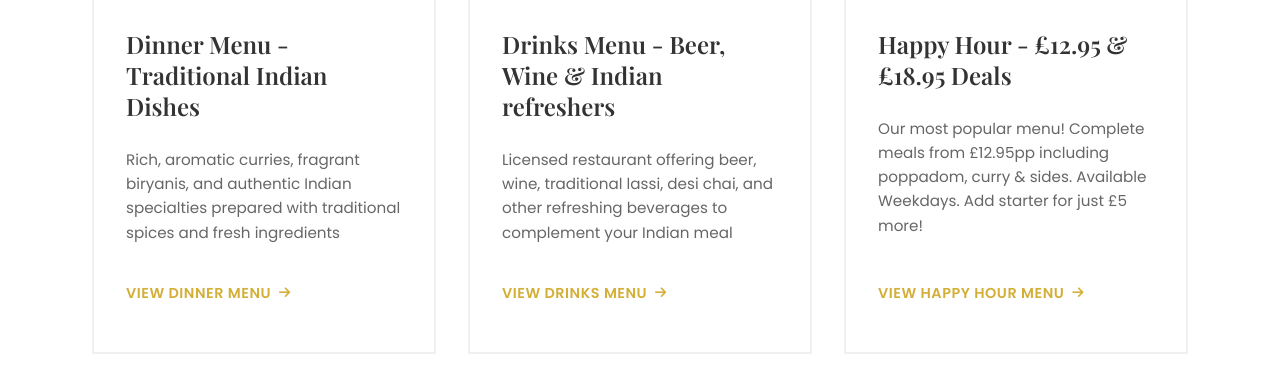
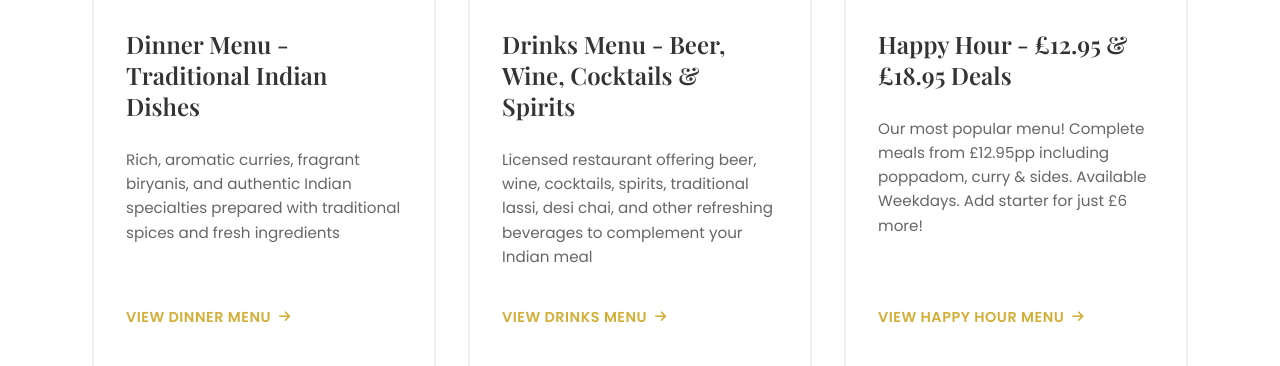
Before and after one commit to madhuranakate/sanskrit-restaurant, a plain HTML site: page index.html in a window 1280 px wide. Shown: the part 1483-1849 px from the top of the page. Drawn offline with nearby package versions, Linux system fonts and the light colour scheme.

Commit message:
chore: updated happy hour and drinks content

```diff
--- a/index.html
+++ b/index.html
@@ -263,12 +263,12 @@
 
                 <div class="menu-card" onclick="window.location.href='menus.html#drinks'">
                     <div class="menu-card-image">
-                        <img src="assets/cobra-beer.JPG" alt="Alcoholic Drinks Newcastle - Beer, Wine & Indian Beverages - Licensed Restaurant">
+                        <img src="assets/cobra-beer.JPG" alt="Alcoholic Drinks Newcastle - Beer, Wine, Cocktails, Spirits - Licensed Restaurant">
                         <div class="menu-card-overlay"></div>
                     </div>
                     <div class="menu-card-content">
-                        <h2>Drinks Menu - Beer, Wine & Indian refreshers</h2><br>
-                        <p>Licensed restaurant offering beer, wine, traditional lassi, desi chai, and other refreshing beverages to complement your Indian meal</p>
+                        <h2>Drinks Menu - Beer, Wine, Cocktails & Spirits</h2><br>
+                        <p>Licensed restaurant offering beer, wine, cocktails, spirits, traditional lassi, desi chai, and other refreshing beverages to complement your Indian meal</p>
                         <div class="menu-card-action">
                             <a href="menus.html#drinks" class="menu-card-link">
                                 View Drinks Menu <i class="fas fa-arrow-right"></i>
@@ -284,7 +284,7 @@
                     </div>
                     <div class="menu-card-content">
                         <h2>Happy Hour - £12.95 & £18.95 Deals</h2><br>
-                        <p>Our most popular menu! Complete meals from £12.95pp including poppadom, curry & sides. Available Weekdays. Add starter for just £5 more!</p>
+                        <p>Our most popular menu! Complete meals from £12.95pp including poppadom, curry & sides. Available Weekdays. Add starter for just £6 more!</p>
                         <div class="menu-card-action">
                             <a href="menus.html#happy-hour" class="menu-card-link">
                                 View Happy Hour Menu <i class="fas fa-arrow-right"></i>
```
